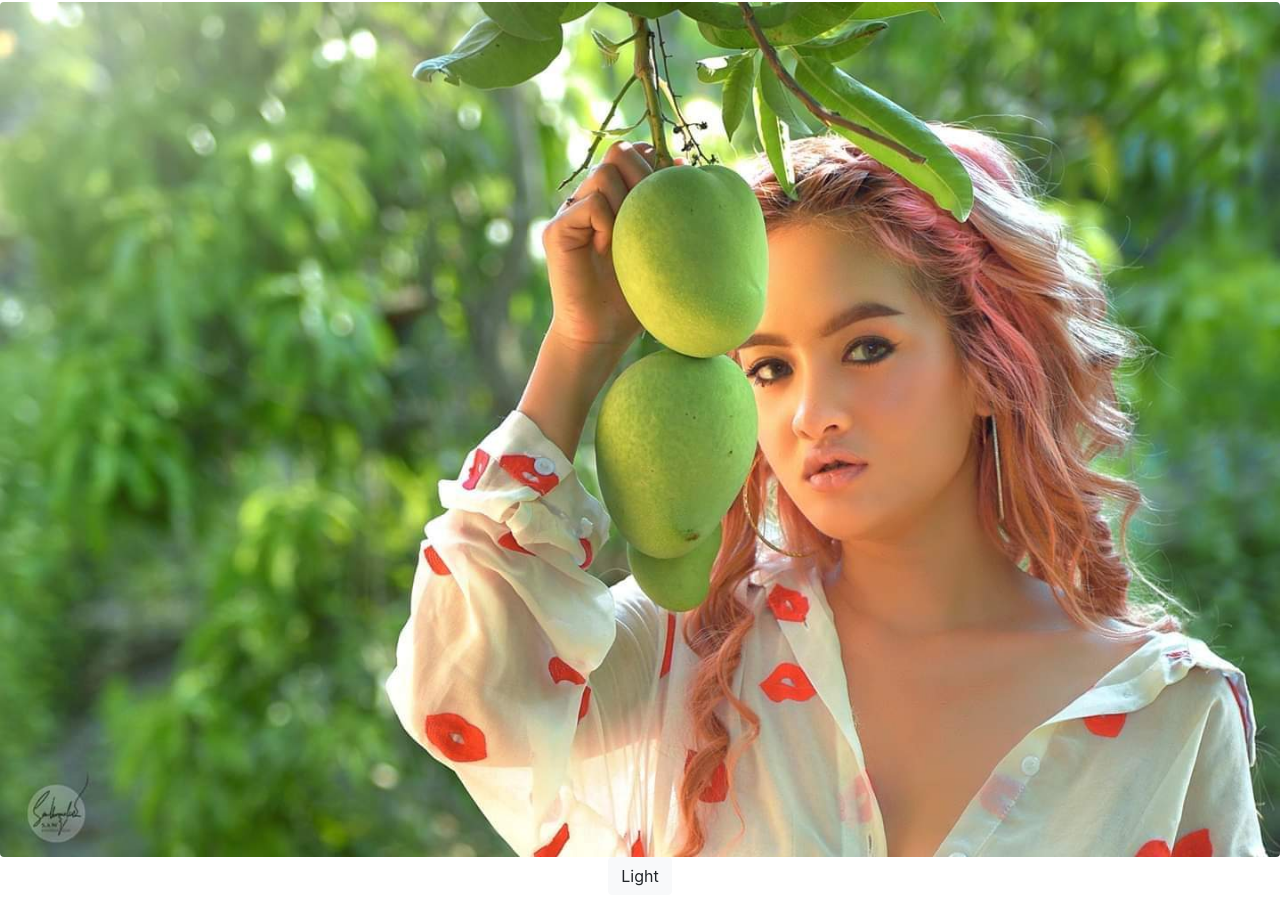
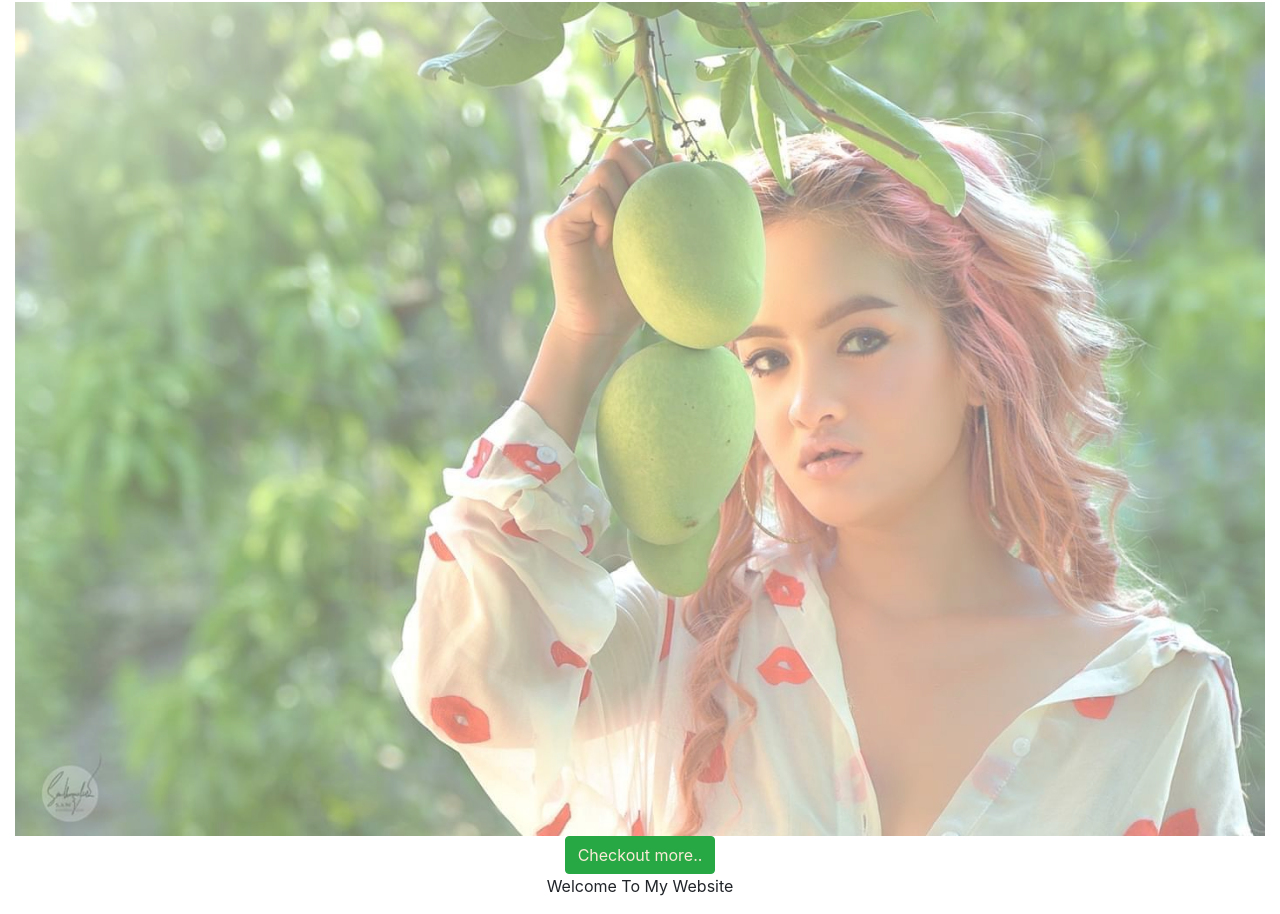
Before and after one commit to Cloudscm/mamyostore.github.io, a plain HTML site: page index.html in a window 1280 px wide. Shown: the part 54-968 px from the top of the page. Drawn offline with nearby package versions, Linux system fonts and the light colour scheme.

Commit message:
style text on image

```diff
--- a/index.html
+++ b/index.html
@@ -22,13 +22,13 @@
 
     </div>
     <!-- Image -->
-    <div class="im text-center">
-        <img src="./Resources/main.jpg" class="img-fluid rounded mx-auto d-block" alt="main image">
-        <button type="button" class="btn btn-light">Light</button>
+    <div class="container-fluid">
+      <img id="img_head" src="./Resources/main.jpg" alt="Cinque Terre" width="1000" height="300">
+      <div class="bottomleft">
+        <button type="button" class="btn btn-success"><a id="btn_txt"href="#">Checkout more..</a></button>
+        <p>Welcome To My  Website</p>
+      </div>
     </div>
-
-
-
 
 
 
--- a/style.css
+++ b/style.css
@@ -0,0 +1,27 @@
+.{
+    margin: 0;
+    padding: 0;
+
+}
+/* img copy start */
+.container-fluid {
+    position: relative;
+    text-align: center;
+  }
+
+.bottomleft {
+    position: relative;
+    text-align: center;
+    vertical-align: center;
+}
+
+#img_head {
+    width: 100%;
+    height: auto;
+    opacity: 0.6;
+}
+#btn_txt{
+    text-decoration: none;
+    color: antiquewhite;
+}
+/* img copy end */
```
